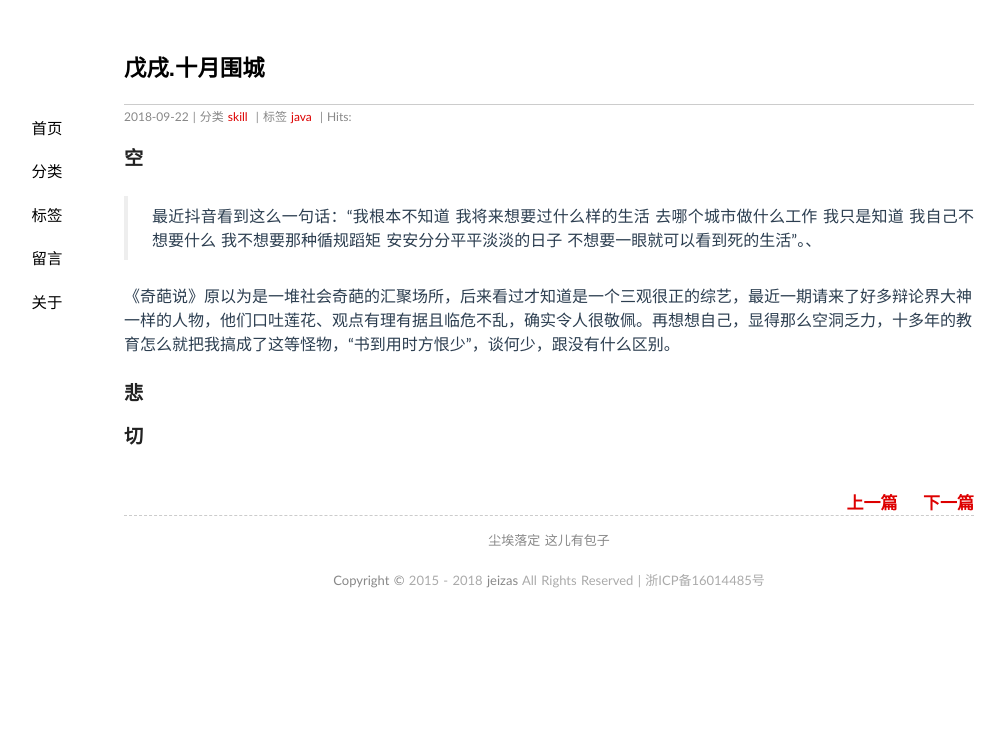
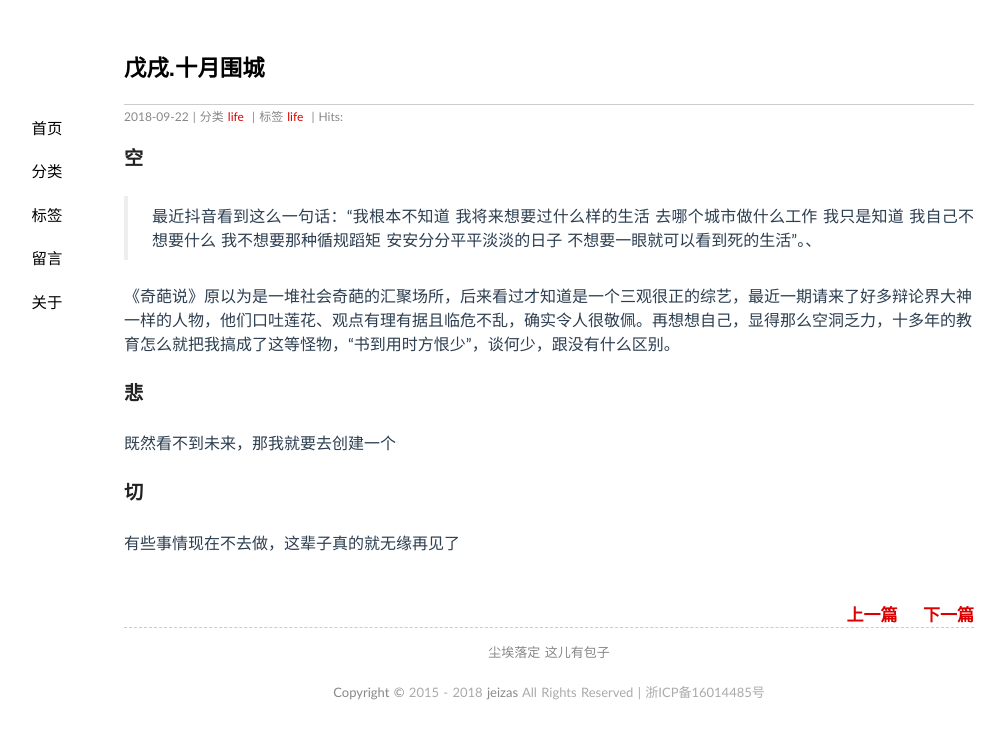
Before and after one commit to jeizas/jeizas.github.io, a Jekyll site: the page built from _posts/2018-09-22-future.md, in a window 1280 px wide. Shown: the top 739 px of the page, without its empty margins (91-1096 px from the left). Built offline with Jekyll 4.4.1, drawn with Linux system fonts in a browser that asks for light colours; nearby versions of some CDN libraries; comment, search, counter and statistics services are not loaded.

Commit message:
modified:   _posts/2018-09-22-future.md

```diff
--- a/_posts/2018-09-22-future.md
+++ b/_posts/2018-09-22-future.md
@@ -2,8 +2,8 @@
 layout: post
 title: "戊戌.十月围城"
 date: 2018-09-22 18:10
-categories: [skill]
-tags: java
+categories: [life]
+tags: life
 ---
 
 ### 空
@@ -14,6 +14,8 @@ tags: java
 
 ### 悲
 
-
+既然看不到未来，那我就要去创建一个
 
 ### 切
+
+ 有些事情现在不去做，这辈子真的就无缘再见了
```
